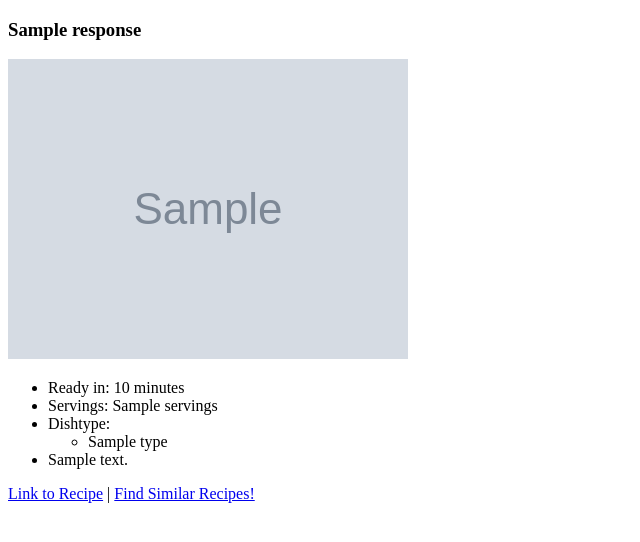
After one commit to cduboff/website, a Django app: template app_one/templates/ajax_response.html in a window 1280 px wide. The commit adds this page. Shown: the top 542 px of the page, without its empty margins (0-640 px from the left). Run offline with Django 3.2, Linux system fonts and the light colour scheme; the template is opened without the code that fills it: most values are stand-ins (such as "Sample title", 1, 10 or a date in 2020); grey boxes marked "Sample" are stand-in pictures.

Commit message:
successfully leveraging jquery & ajax

```diff
--- /dev/null
+++ b/app_one/templates/ajax_response.html
@@ -0,0 +1,28 @@
+<!DOCTYPE html>
+<html lang="en">
+<head>
+    <meta charset="UTF-8">
+    <meta name="viewport" content="width=device-width, initial-scale=1.0">
+    <title>Document</title>
+</head>
+<body>
+    <div class="container bg-light">
+        <h3>{{response.title}}</h3>
+        <img id="single_recipe_img" src="{{response.image}}" alt="Recipe Image">
+        <ul>
+            <li>Ready in: {{response.readyInMinutes}} minutes</li>
+            <li>Servings: {{response.servings}}</li>
+            <li>Dishtype:</li>
+            <ul>
+                {% for type in response.dishTypes %}
+                <li>{{type}}</li>
+                {% endfor %}
+            </ul>
+            {% autoescape off %}
+            <li>{{response.summary}}</li>
+            {% endautoescape %}
+        </ul>
+            <p><a href="{{response.sourceUrl}}">Link to Recipe</a> | <a href="/get_similar/{{response.id}}">Find Similar Recipes!</a></p>
+    </div>
+</body>
+</html>
--- a/app_one/views.py
+++ b/app_one/views.py
@@ -112,8 +112,8 @@ def logout(request):
 
 def find_recipe(request, id):
     response = requests.get(f'https://api.spoonacular.com/recipes/{id}/information?apiKey={secret.api_key}').json()
-    print(response)
+    print("Success!")
     context = {
         'response': response,
     }
-    return render(request, 'partials/ajax_response', context)
+    return render(request, 'ajax_response.html', context)
```
Also changed, not shown: app_one/templates/user_home.html (+3 -4 lines), app_one/templates/partials/ajax_response.html (deleted), db.sqlite3.
